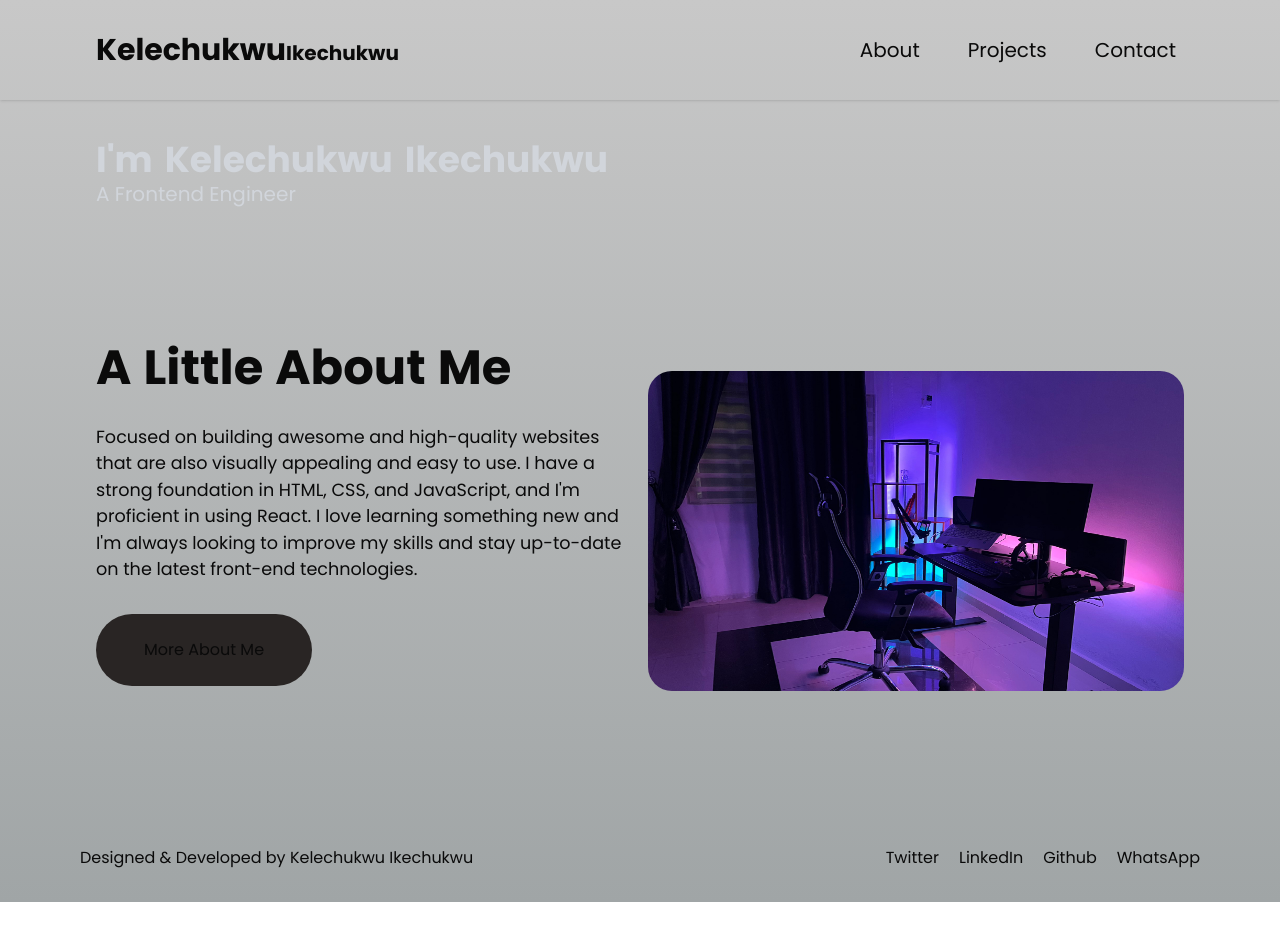
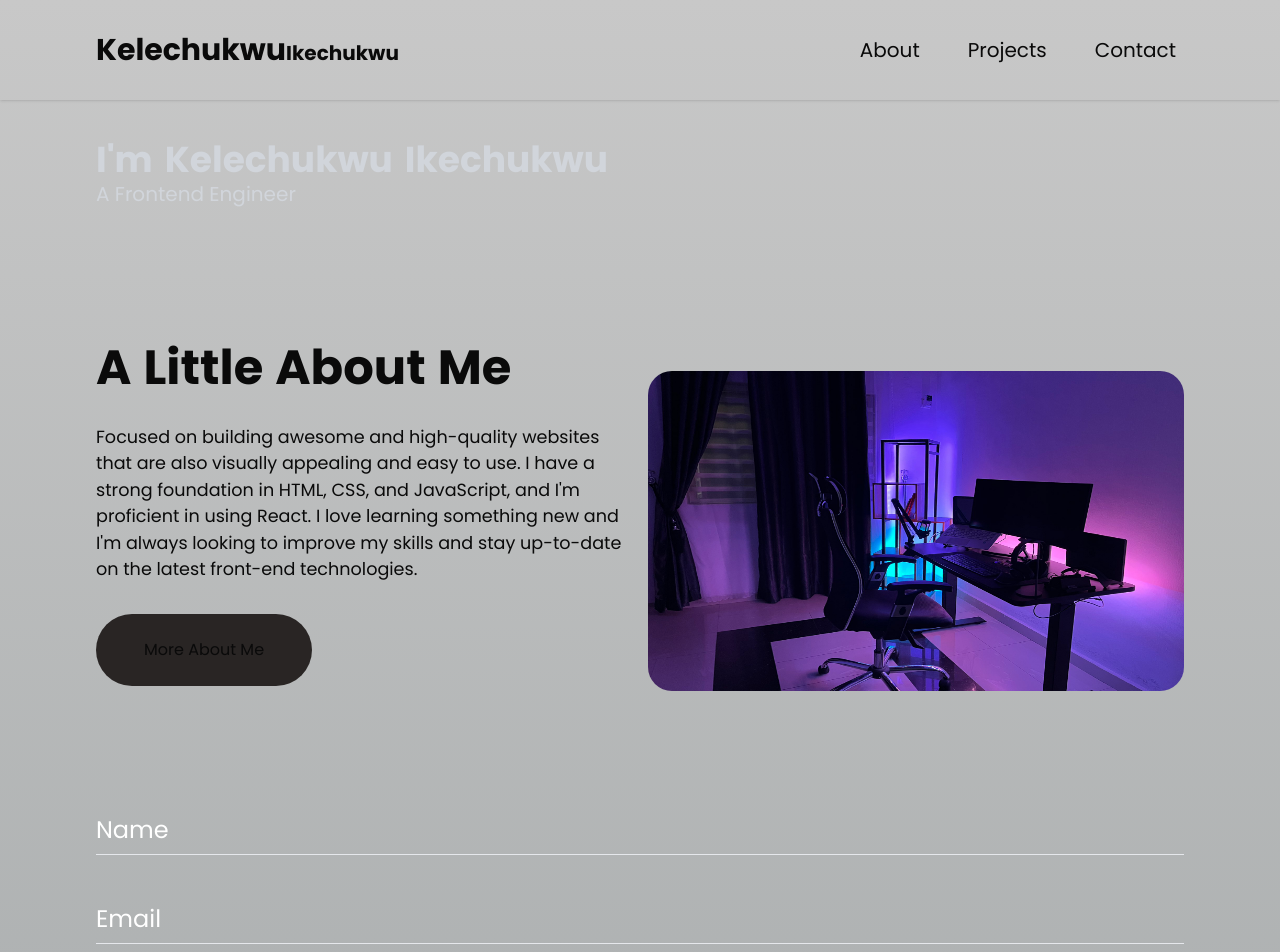
Before and after one commit to kelechukwu1/My-Portfolio, a Next.js app: page / in a window 1280 px wide. Shown: the top 952 px of the page. Before the commit the page ends 902 px from the top, so only its background shows below. Built offline with nearby package versions, Linux system fonts and the light colour scheme.

Commit message:
minor fix

```diff
--- a/src/app/page.js
+++ b/src/app/page.js
@@ -1,6 +1,7 @@
 import Head from "next/head";
 import AboutFew from "@/components/AboutFew";
 import Greeting from "@/components/Greeting";
+import ContactForm from "@/components/ContactForm";
 
 export default function Home() {
 	return (
@@ -26,8 +27,11 @@ export default function Home() {
 				<meta property="og:url" content="https://kelechukwu.vercel.app" />
 				<meta property="og:type" content="website" />
 			</Head>
-			<Greeting />
-			<AboutFew />
+			<main className="mx-4 md:mx-24">
+				<Greeting />
+				<AboutFew />
+				<ContactForm />
+			</main>
 		</>
 	);
 }
--- a/src/components/AboutFew.jsx
+++ b/src/components/AboutFew.jsx
@@ -18,7 +18,7 @@ import SpringyText from "./springy-text/SpringyText";
 const AboutFew = () => {
 	return (
 		<>
-			<div className="mx-4 md:mx-24 h-full md:py-24 flex items-center">
+			<div className="h-full md:py-24 flex items-center">
 				<div className="md:grid md:grid-cols-2 md:gap-4 md:justify-between items-center">
 					<div className="mt-5 md:mt-0">
 						<div className="mb-8 text-3xl md:text-4xl lg:text-5xl font-black text-center md:text-start">
@@ -27,7 +27,6 @@ const AboutFew = () => {
 								text="A Little About Me"
 							/>
 						</div>
-						{/* <SpringyText className="justify-center" text="A Little About Me" /> */}
 
 						<div className="text-center mb-8 md:text-start md:text-[1.1rem] text-muted-main fluid-lg">
 							Focused on building awesome and high-quality websites that are
--- a/src/components/Greeting.jsx
+++ b/src/components/Greeting.jsx
@@ -3,7 +3,7 @@ import SpringyText from "./springy-text/SpringyText";
 
 const Greeting = () => {
 	return (
-		<div className="mx-4 md:mx-24 my-5 md:my-10 text-gray-300">
+		<div className=" my-5 md:my-10 text-gray-300">
 			<div className="text-2xl md:text-4xl font-black">
 				<SpringyText
 					className="justify-center"
```
